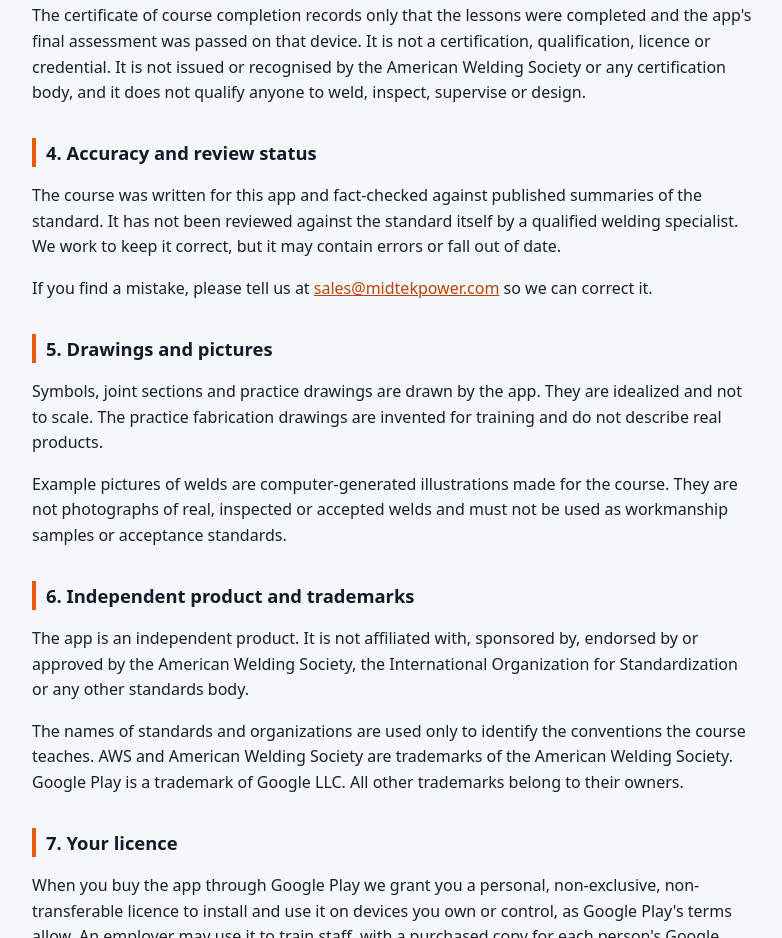
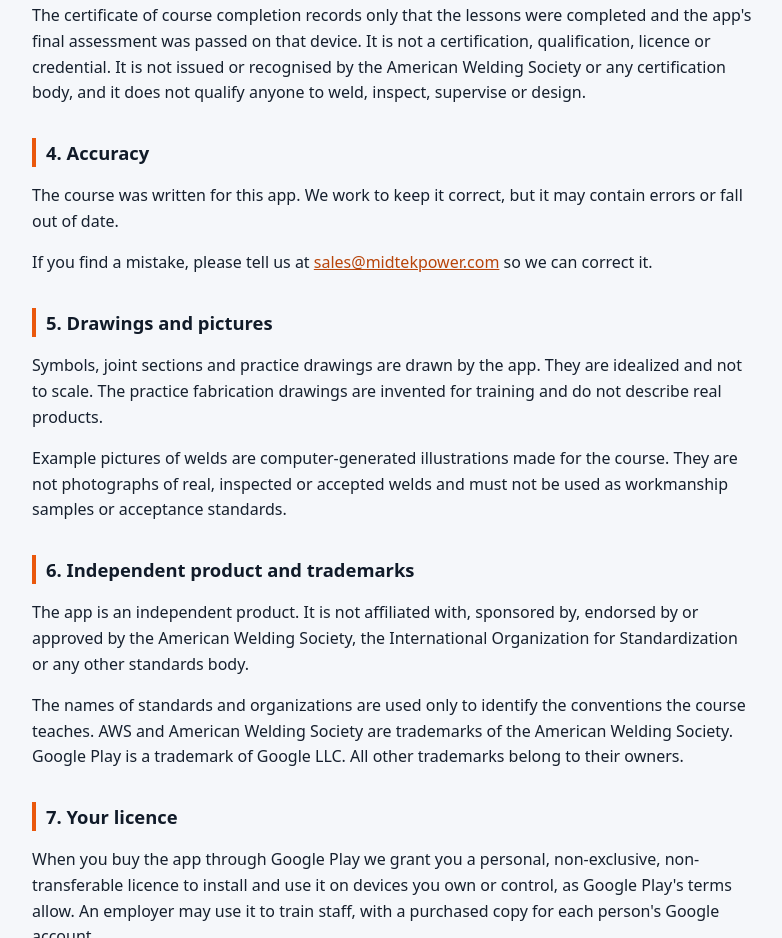
Before and after one commit to korymortezaeekm-blip/callout, a plain HTML site: page terms.html in a window 1280 px wide. Shown: the part 955-1893 px from the top of the page, without its empty margins (248-1030 px from the left). Drawn offline with Linux system fonts and the light colour scheme.

Commit message:
Simplify the accuracy wording on the site and terms
Co-Authored-By: Claude Fable 5.2 <noreply@anthropic.com>

```diff
--- a/terms.html
+++ b/terms.html
@@ -41,8 +41,8 @@
   <h2>3. Not a certification</h2>
   <p>The certificate of course completion records only that the lessons were completed and the app's final assessment was passed on that device. It is not a certification, qualification, licence or credential. It is not issued or recognised by the American Welding Society or any certification body, and it does not qualify anyone to weld, inspect, supervise or design.</p>
 
-  <h2>4. Accuracy and review status</h2>
-  <p>The course was written for this app and fact-checked against published summaries of the standard. It has not been reviewed against the standard itself by a qualified welding specialist. We work to keep it correct, but it may contain errors or fall out of date.</p>
+  <h2>4. Accuracy</h2>
+  <p>The course was written for this app. We work to keep it correct, but it may contain errors or fall out of date.</p>
   <p>If you find a mistake, please tell us at <a href="mailto:sales@midtekpower.com">sales@midtekpower.com</a> so we can correct it.</p>
 
   <h2>5. Drawings and pictures</h2>
```
Also changed, not shown: index.html (+1 -1 lines).
